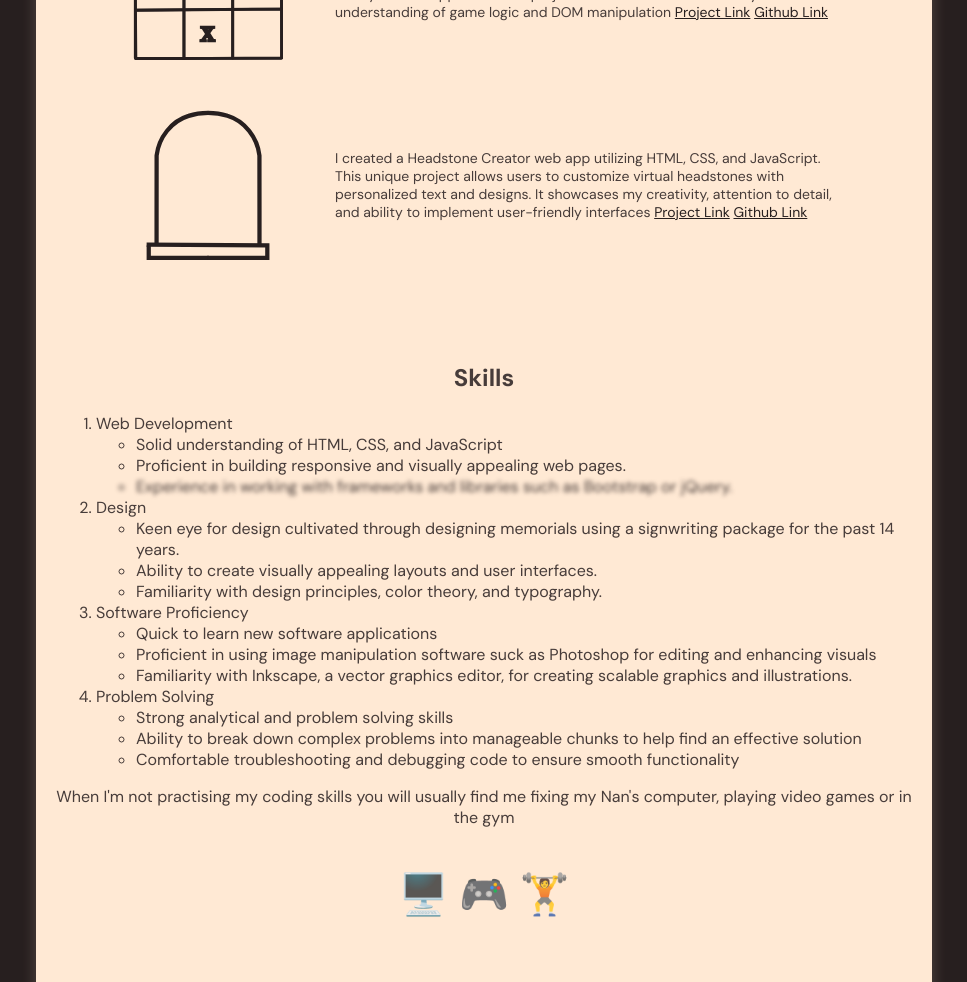
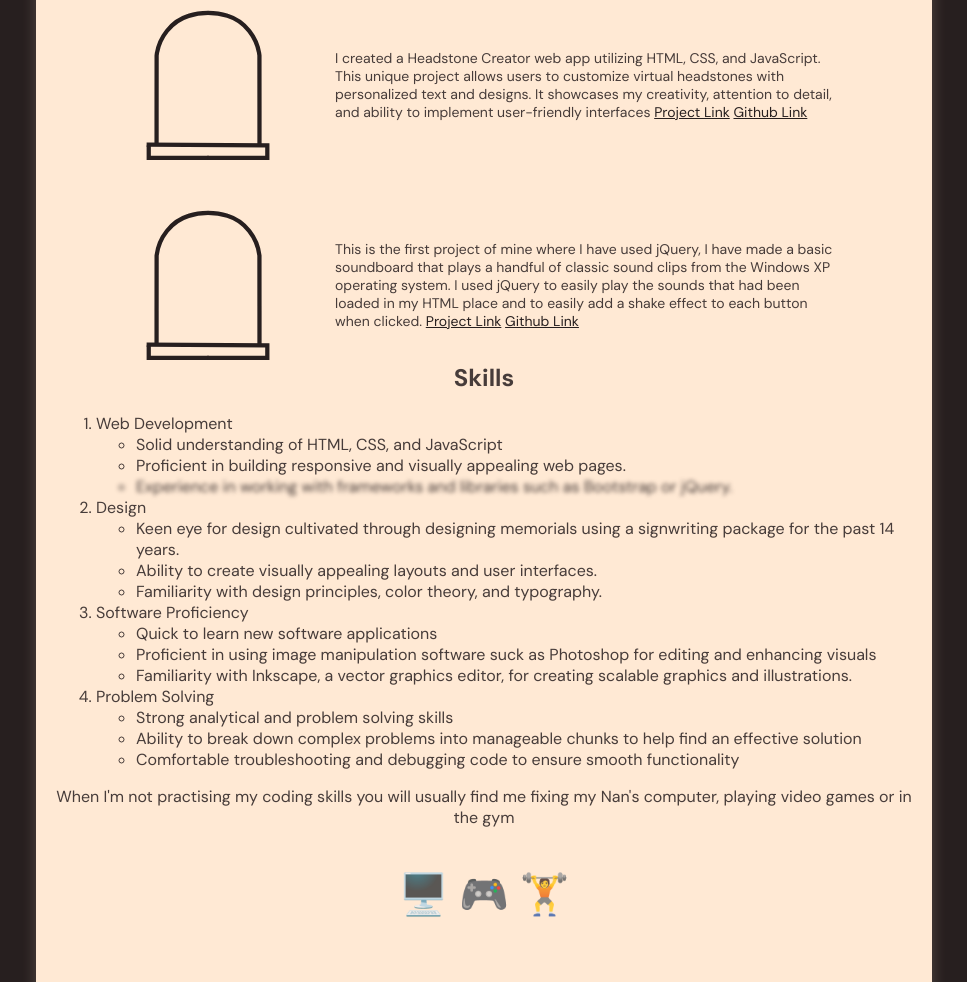
Before and after one commit to Newellso1/Portfolio_v2, a plain HTML site: page index.html in a window 1280 px wide. Shown: the part 1219-2201 px from the top of the page, without its empty margins (156-1123 px from the left). Drawn offline with nearby package versions, Linux system fonts and the light colour scheme.

Commit message:
Added new project

```diff
--- a/index.html
+++ b/index.html
@@ -68,6 +68,14 @@
                             showcases my creativity, attention to detail, and ability to implement user-friendly
                             interfaces <a href="https://newellso1.github.io/Headstone-Tool/">Project Link</a> <a
                                 href="https://github.com/Newellso1/Headstone-Tool">Github Link</a></p>
+                    </div>
+                    <div class="project">
+                        <img src="images/Headstone.svg" alt="">
+                        <p> This is the first project of mine where I have used jQuery, I have made a basic soundboard
+                            that plays a handful of classic sound clips from the Windows XP operating system. I used jQuery to
+                            easily play the sounds that had been loaded in my HTML place and to easily add a shake effect to
+                            each button when clicked. <a href="https://newellso1.github.io/XP-Soundboard/">Project Link</a> <a
+                                href="https://github.com/Newellso1/XP-Soundboard">Github Link</a></p>
                     </div>
                 </div>
             </div>
```
